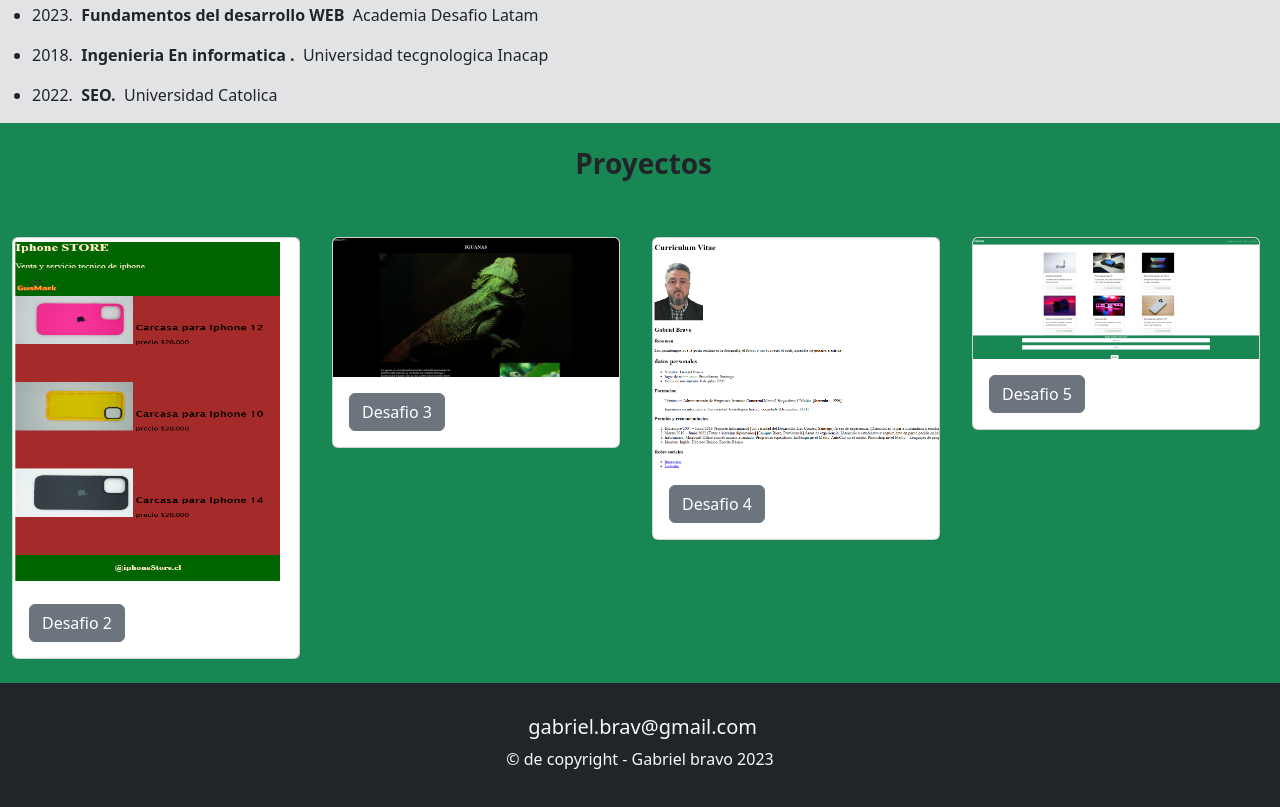
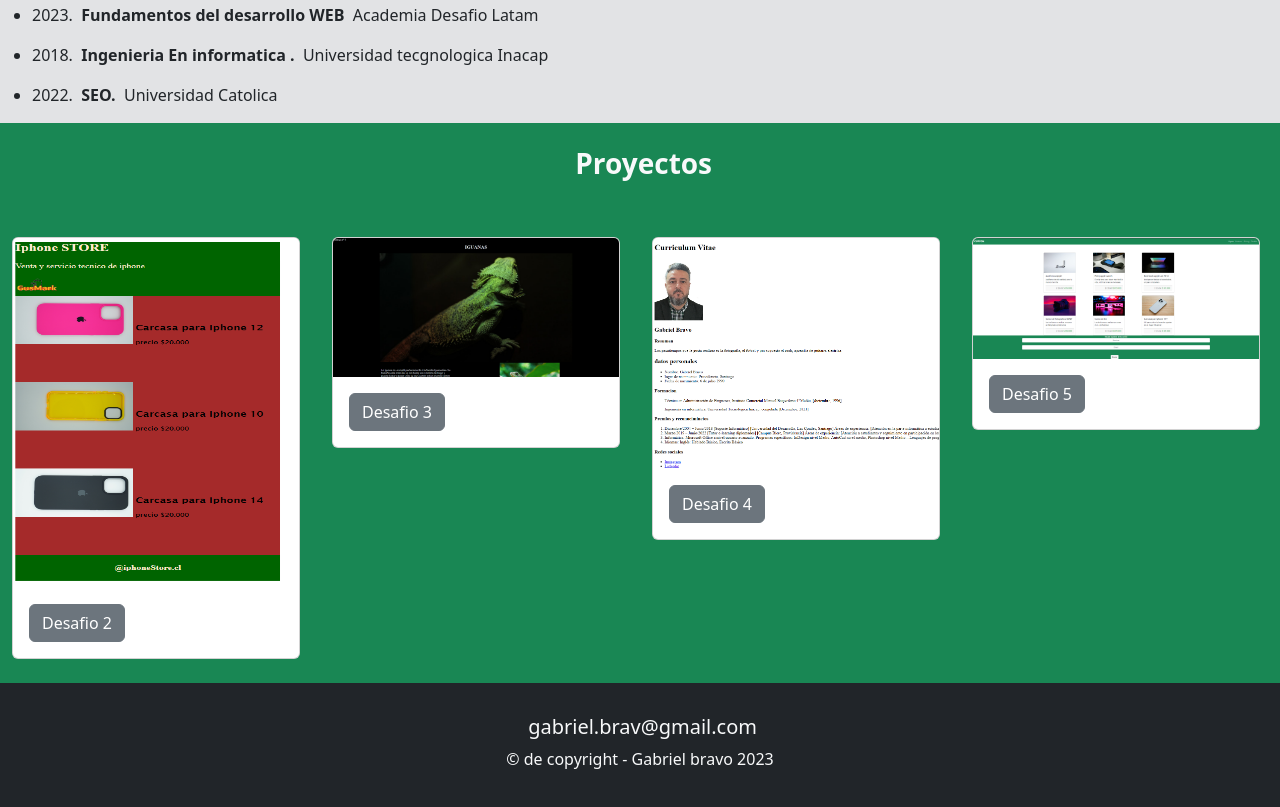
Before and after one commit to desmonk-gb/desafio_final, a plain HTML site: page index.html in a window 1280 px wide. Shown: the part 978-1785 px from the top of the page. Drawn offline with nearby package versions, Linux system fonts and the light colour scheme.

Commit message:
Editado color de seccion  -proyectos- a color blanco

```diff
--- a/index.html
+++ b/index.html
@@ -111,7 +111,7 @@
     </main>
 
     <div class="container-fluid bg-success" id="proyectos">
-      <h3 class="text-center py-4"><i class="fa-solid fa-file"></i>&nbsp;<strong>Proyectos</strong></h3>
+      <h3 class="text-center py-4 text-light"><i class="fa-solid fa-file"></i>&nbsp;<strong>Proyectos</strong></h3>
       <div class="portafolio row py-4 gx-4">
         <div class="col-xs-6 col-sm-6 col-md-3">
           <div class="card" style="width: 18rem;">
```
